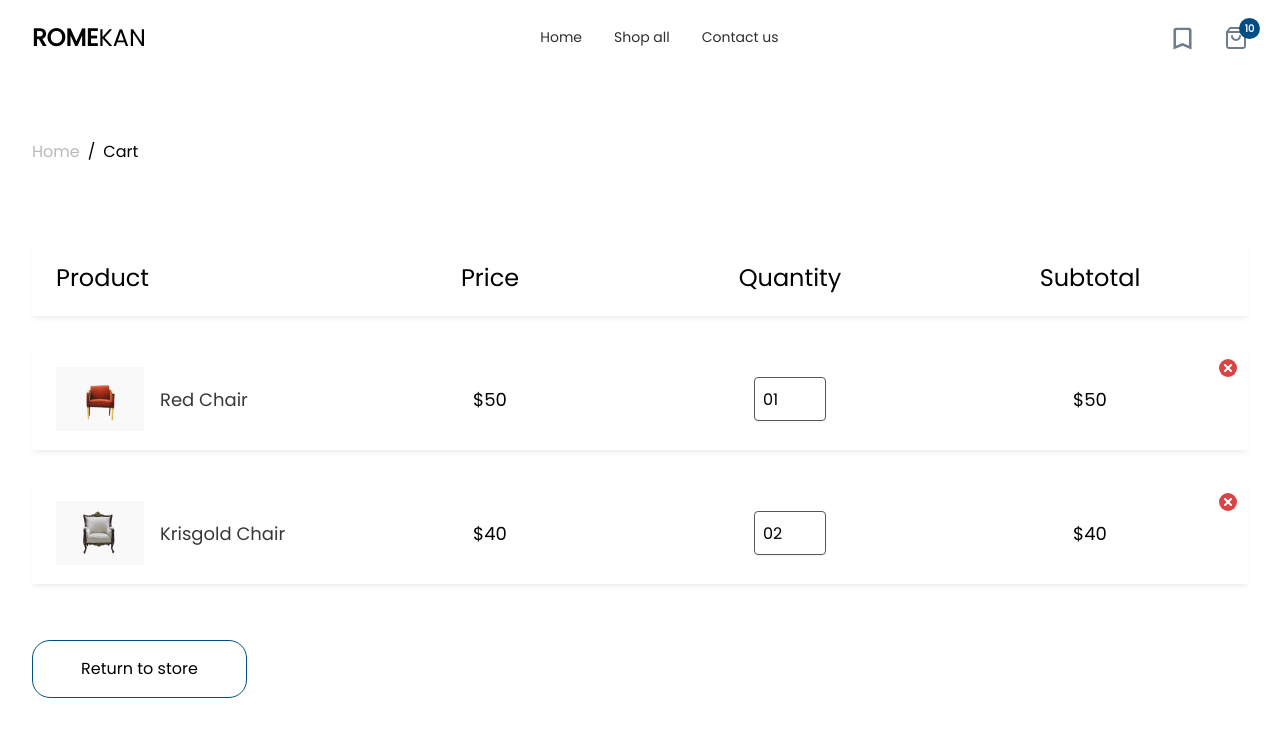
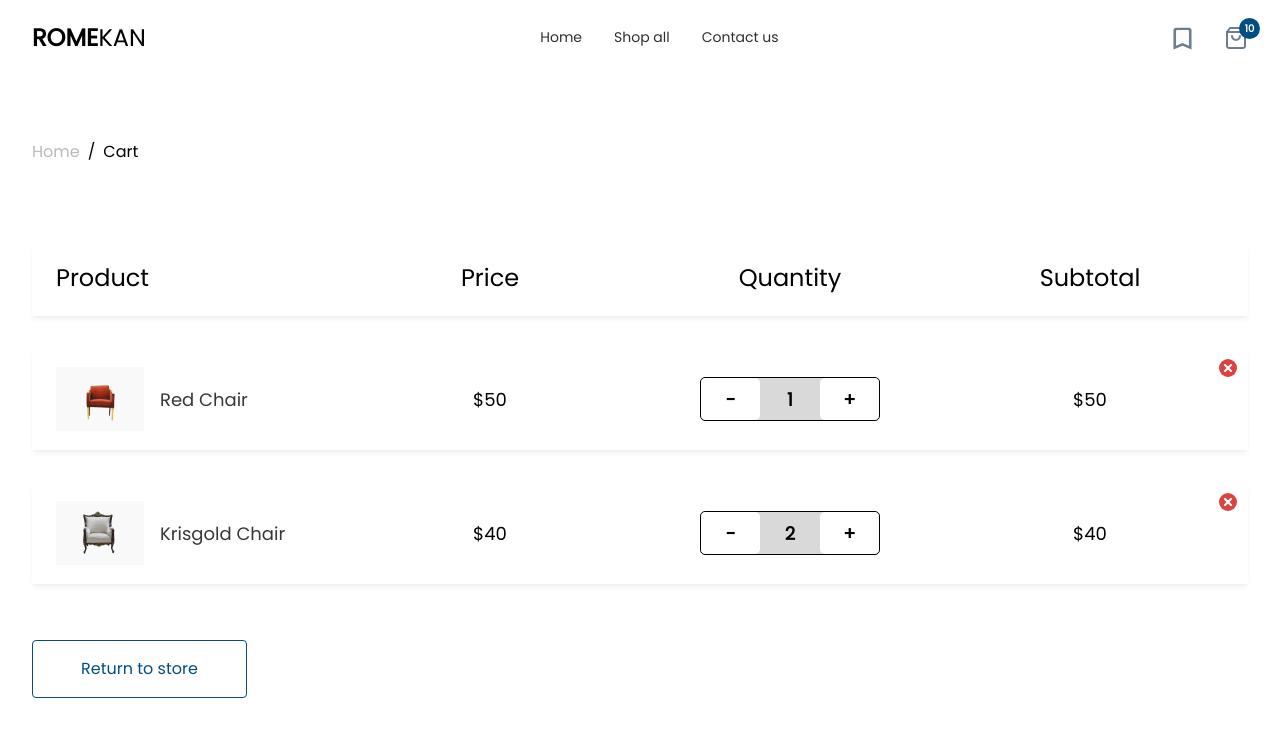
Before and after one commit to Praizee/romekan-furniture-hng-stage2, a Next.js app: page /cart in a window 1280 px wide. Shown: the top 752 px of the page. Built offline with nearby package versions, Linux system fonts and the light colour scheme.

Commit message:
update quantity input and coupon input

```diff
--- a/app/components/Cart/Cart.tsx
+++ b/app/components/Cart/Cart.tsx
@@ -12,25 +12,23 @@ import Product2 from "@/public/assets/images/krisgold-chair.png";
 const Cart = () => {
   const router = useRouter();
 
-  const [quantity1, setQuantity1] = useState<string>("01");
-  const [quantity2, setQuantity2] = useState<string>("02");
+  const [quantity1, setQuantity1] = useState<number>(1);
+  const [quantity2, setQuantity2] = useState<number>(2);
 
-  const handleQuantityChange1 = (e: React.ChangeEvent<HTMLInputElement>) => {
-    let value = parseInt(e.target.value);
-    if (value < 10) {
-      setQuantity1(`0${value}`);
-    } else {
-      setQuantity1(`${value}`);
-    }
+  const handleDecrement1 = () => {
+    if (quantity1 > 0) setQuantity1(quantity1 - 1);
   };
 
-  const handleQuantityChange2 = (e: React.ChangeEvent<HTMLInputElement>) => {
-    let value = parseInt(e.target.value);
-    if (value < 10) {
-      setQuantity2(`0${value}`);
-    } else {
-      setQuantity2(`${value}`);
-    }
+  const handleIncrement1 = () => {
+    if (quantity1 < 100) setQuantity1(quantity1 + 1);
+  };
+
+  const handleDecrement2 = () => {
+    if (quantity2 > 0) setQuantity2(quantity2 - 1);
+  };
+
+  const handleIncrement2 = () => {
+    if (quantity2 < 100) setQuantity2(quantity2 + 1);
   };
 
   return (
@@ -70,19 +68,30 @@ const Cart = () => {
               <p className="text-base">Pricing</p>
               <p className="text-[14px]">$50</p>
             </span>
+
             <span className="flex gap-6 items-center">
               <p className="text-base">Quantity</p>
-              <input
-                type="number"
-                id="quantity1"
-                title="Quantity 1"
-                min={0}
-                max={100}
-                value={quantity1}
-                onChange={handleQuantityChange1}
-                className="w-[72px] h-[44px] px-2 rounded-[4px] border border-[#585858] shadow-sm text-base"
-              />
+              <span className="flex w-[120px] h-[44px] rounded-[5px] border border-black text-[18px] font-bold text-black bg-[#D9D9D9]">
+                <button
+                  type="button"
+                  onClick={handleDecrement1}
+                  className="w-[40px] flex justify-center items-center rounded-[5px] bg-white hover:bg-gray-50 active:scale-95 duration-150"
+                >
+                  -
+                </button>
+                <span className="w-[40px] flex justify-center items-center">
+                  {quantity1}
+                </span>
+                <button
+                  type="button"
+                  onClick={handleIncrement1}
+                  className="w-[40px] flex justify-center items-center rounded-[5px] bg-white hover:bg-gray-50 active:scale-95 duration-150"
+                >
+                  +
+                </button>
+              </span>
             </span>
+
             <span className="flex gap-6 items-center">
               <p className="text-base">Subtotal</p>
               <p className="text-[14px]">$50</p>
@@ -132,27 +141,29 @@ const Cart = () => {
               <span className="flex justify-center">
                 <p className="text-[18px]">$50</p>
               </span>
-              <span className="flex justify-center">
-                <input
-                  type="number"
-                  id="quantity1"
-                  title="Quantity 1"
-                  min={0}
-                  max={100}
-                  value={quantity1}
-                  onChange={handleQuantityChange1}
-                  className="w-[72px] h-[44px] px-2 rounded-[4px] border border-[#585858] shadow-sm text-base"
-                />
-                {/* <input
-                  type="number"
-                  id="quantity"
-                  title="Quantity"
-                  min={0}
-                  defaultValue={1}
-                  max={100}
-                  className=" w-[72px] h-[44px] px-2 rounded-[4px] border border-[#585858] shadow-sm text-base"
-                /> */}
-              </span>
+
+              <div className="flex justify-center">
+                <span className="flex w-[180px] h-[44px] rounded-[5px] border border-black text-[18px] font-bold text-black bg-[#D9D9D9]">
+                  <button
+                    type="button"
+                    onClick={handleDecrement1}
+                    className="w-[60px] flex justify-center items-center rounded-[5px] bg-white hover:bg-gray-50 active:scale-95 duration-150"
+                  >
+                    -
+                  </button>
+                  <span className="w-[60px] flex justify-center items-center">
+                    {quantity1}
+                  </span>
+                  <button
+                    type="button"
+                    onClick={handleIncrement1}
+                    className="w-[60px] flex justify-center items-center rounded-[5px] bg-white hover:bg-gray-50 active:scale-95 duration-150"
+                  >
+                    +
+                  </button>
+                </span>
+              </div>
+
               <span className="flex justify-center">
                 <p className="text-[18px]">$50</p>
               </span>
@@ -194,18 +205,29 @@ const Cart = () => {
               <span className="flex justify-center">
                 <p className="text-[18px]">$40</p>
               </span>
-              <span className="flex justify-center">
-                <input
-                  type="number"
-                  id="quantity2"
-                  title="Quantity 2"
-                  min={0}
-                  max={100}
-                  value={quantity2}
-                  onChange={handleQuantityChange2}
-                  className="w-[72px] h-[44px] px-2 rounded-[4px] border border-[#585858] shadow-sm text-base"
-                />
-              </span>
+
+              <div className="flex justify-center">
+                <span className="flex w-[180px] h-[44px] rounded-[5px] border border-black text-[18px] font-bold text-black bg-[#D9D9D9]">
+                  <button
+                    type="button"
+                    onClick={handleDecrement2}
+                    className="w-[60px] flex justify-center items-center rounded-[5px] bg-white hover:bg-gray-50 active:scale-95 duration-150"
+                  >
+                    -
+                  </button>
+                  <span className="w-[60px] flex justify-center items-center">
+                    {quantity2}
+                  </span>
+                  <button
+                    type="button"
+                    onClick={handleIncrement2}
+                    className="w-[60px] flex justify-center items-center rounded-[5px] bg-white hover:bg-gray-50 active:scale-95 duration-150"
+                  >
+                    +
+                  </button>
+                </span>
+              </div>
+
               <span className="flex justify-center">
                 <p className="text-[18px]">$40</p>
               </span>
@@ -239,7 +261,7 @@ const Cart = () => {
           <button
             onClick={() => router.push("/")}
             type="button"
-            className="text-base text-black font-medium border border-romekan-blue py-[10px] lg:py-[16px] px-[48px] rounded-[4px] lg:rounded-[18px] w-max mx-auto lg:mx-0 active:scale-95 duration-150 hover:bg-romekan-blue hover:text-white"
+            className="text-base text-romekan-blue font-medium border border-romekan-blue py-[10px] lg:py-[16px] px-[48px] rounded-[4px] w-max mx-auto lg:mx-0 active:scale-95 duration-150 hover:bg-romekan-blue hover:text-white"
           >
             Return to store
           </button>
@@ -252,11 +274,11 @@ const Cart = () => {
                 name="coupon"
                 placeholder="Coupon Code"
                 required
-                className="border border-romekan-blue h-[56px] w-full lg:w-[300px] p-4 focus:outline-romekan-blue uppercase placeholder:capitalize"
+                className="border border-romekan-blue rounded-[4px] h-[56px] w-full lg:w-[300px] p-4 focus:outline-romekan-blue uppercase placeholder:capitalize"
               />
               <button
                 type="submit"
-                className="text-base border border-romekan-blue h-[56px] p-[10px] px-[20px] w-max md:min-w-max lg:w-max active:scale-95 duration-150 bg-romekan-blue text-white"
+                className="text-base rounded-[4px] border border-romekan-blue h-[56px] p-[10px] px-[20px] w-max mx-auto md:min-w-max lg:w-max active:scale-95 duration-150 bg-romekan-blue text-white"
               >
                 Apply coupon
               </button>
@@ -285,7 +307,7 @@ const Cart = () => {
               <button
                 onClick={() => router.push("/checkout")}
                 type="button"
-                className="text-base border border-romekan-blue h-[56px] p-[10px] px-[20px] w-max mx-auto active:scale-95 duration-150 bg-romekan-blue text-white"
+                className="text-base rounded-[4px] border border-romekan-blue h-[56px] p-[10px] px-[20px] w-max mx-auto active:scale-95 duration-150 bg-romekan-blue text-white"
               >
                 Proceed to Checkout
               </button>
```
